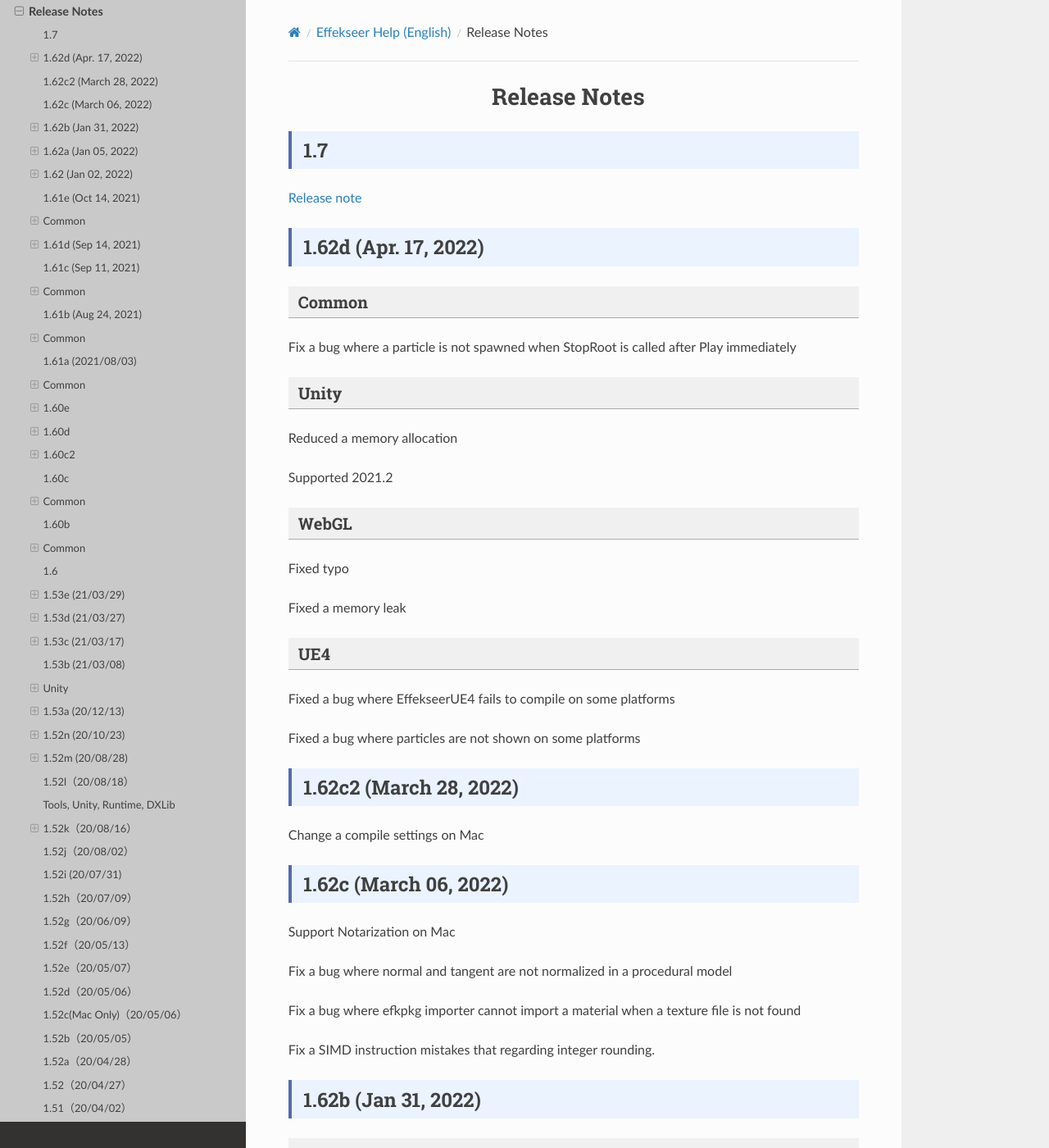
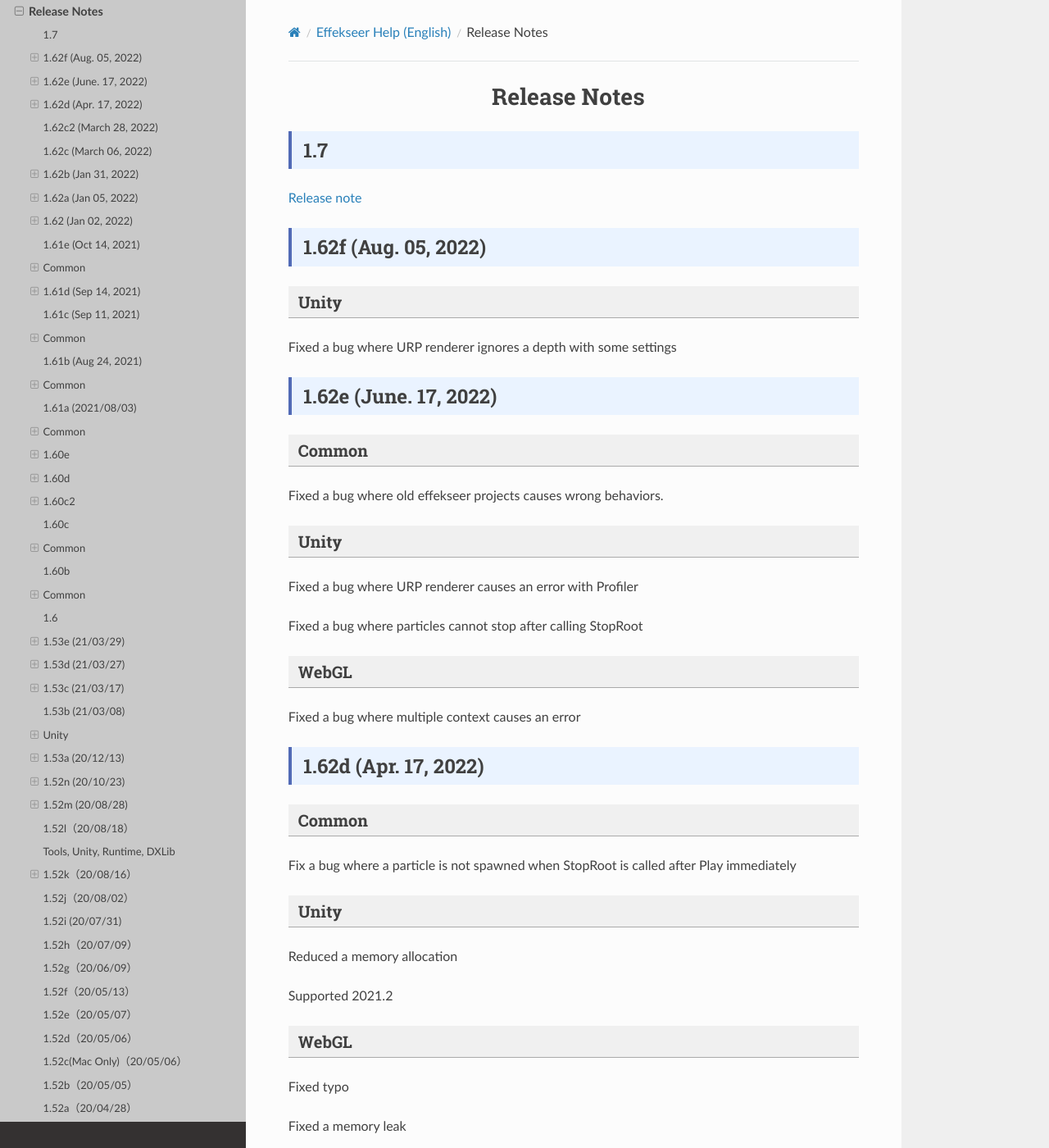
Before and after one commit to effekseer/docs_tool, a Sphinx documentation site: the page built from source/en/releasenotes.md, in a window 1280 px wide and 1400 px high. Shown: the whole window at 82% size. Built offline with Sphinx 7.4.7 and the Read the Docs theme 2.0.0, drawn with Linux system fonts in a browser that asks for light colours; nearby versions of some CDN libraries; library files that are not in the unit come from our copies.

Commit message:
1.62e,f
# Conflicts:
#	source/en/releasenotes.md
#	source/ja/releasenotes.md

```diff
--- a/source/en/releasenotes.md
+++ b/source/en/releasenotes.md
@@ -3,6 +3,28 @@
 ## 1.7
 
 [Release note](ReleaseNotes/170)
+
+## 1.62f (Aug. 05, 2022)
+
+### Unity
+
+Fixed a bug where URP renderer ignores a depth with some settings
+
+## 1.62e (June. 17, 2022)
+
+### Common
+
+Fixed a bug where old effekseer projects causes wrong behaviors.
+
+### Unity
+
+Fixed a bug where URP renderer causes an error with Profiler
+
+Fixed a bug where particles cannot stop after calling StopRoot
+
+### WebGL
+
+Fixed a bug where multiple context causes an error
 
 ## 1.62d (Apr. 17, 2022)
 
```
Also changed, not shown: source/ja/releasenotes.md (+22 -0 lines).
